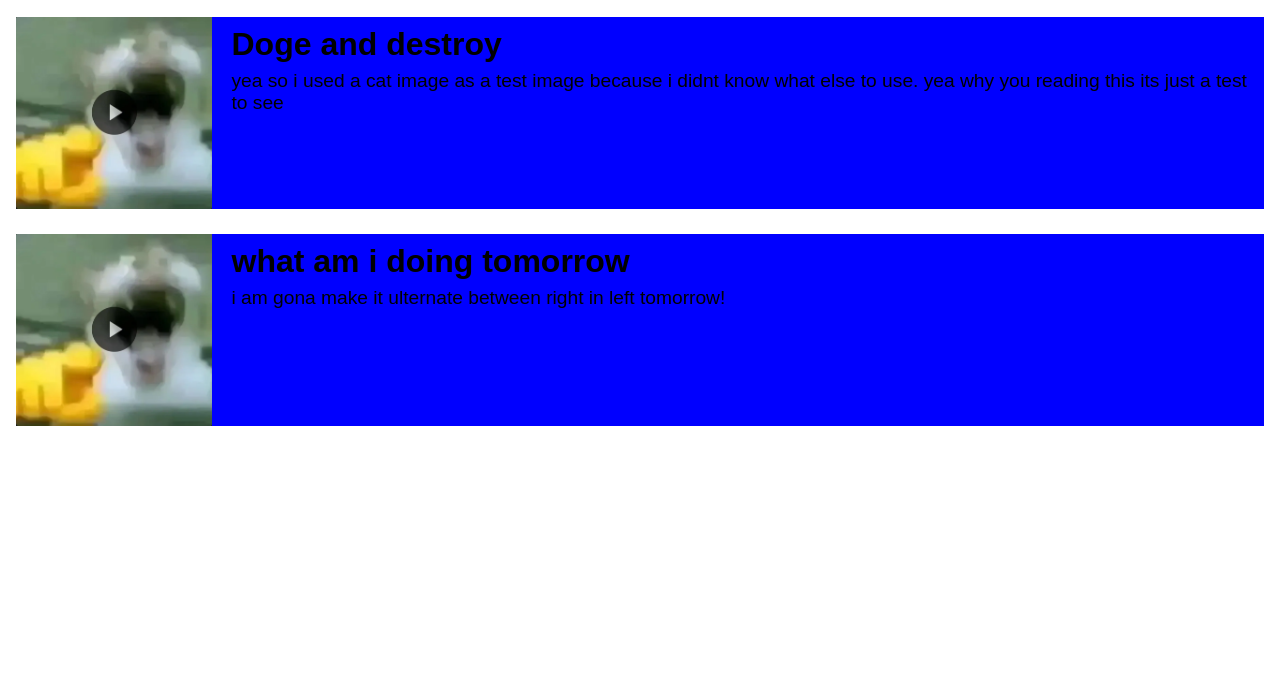
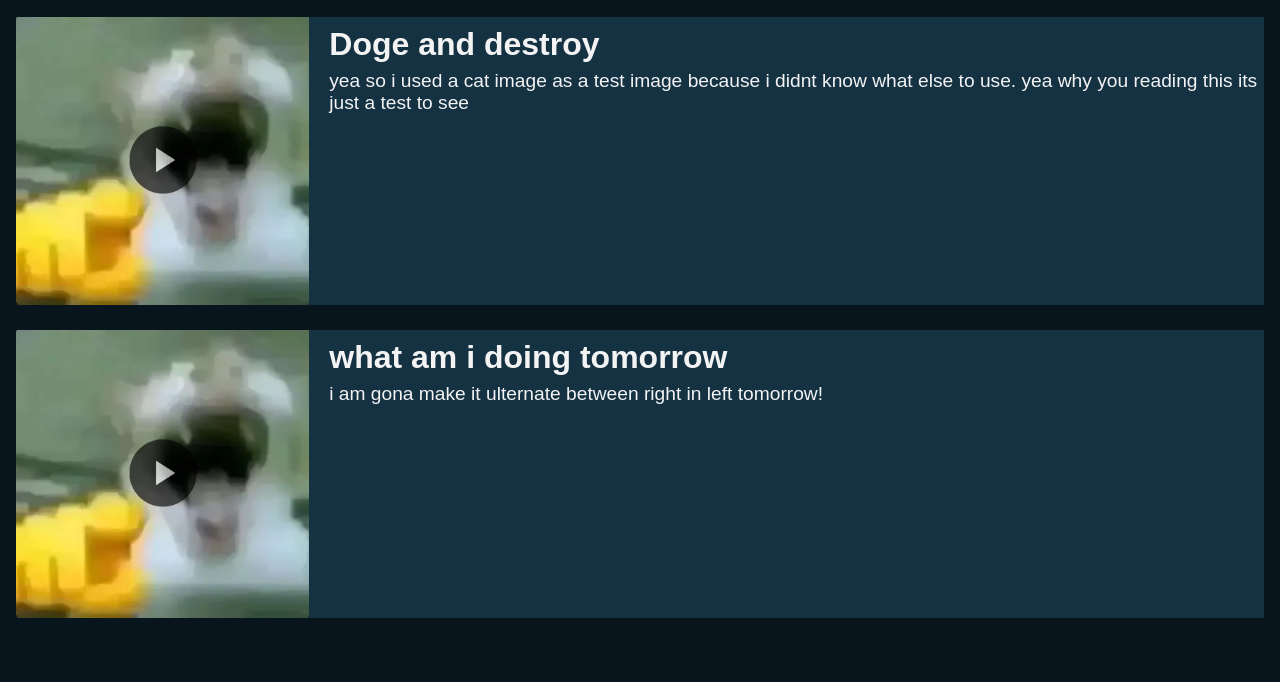
Before and after one commit to Seiya-school/GGG-website, a website: page index.html in a window 1280 px wide. Shown: the part 118-800 px from the top of the page. Drawn offline with Linux system fonts and the light colour scheme; a web font is replaced by a local one.

Commit message:
updated color pallet

```diff
--- a/styles.css
+++ b/styles.css
@@ -9,8 +9,8 @@ body {
   font-weight: 400;
   font-style: normal;
 
-  color: black;
-  background-color: white;
+  color: #F3F3F4;
+  background-color: #09151C;
 }
 
 div {
@@ -19,7 +19,7 @@ div {
   height: auto;
 
   margin-bottom: 25px;
-  background-color: blue;
+  background-color: #153243;
 }
 
 h2 {
@@ -34,7 +34,7 @@ p {
 }
 
 img {
-  height: 192px;
+  height: 288px;
   width: auto;
   float: left;
   margin: 0px;
```
